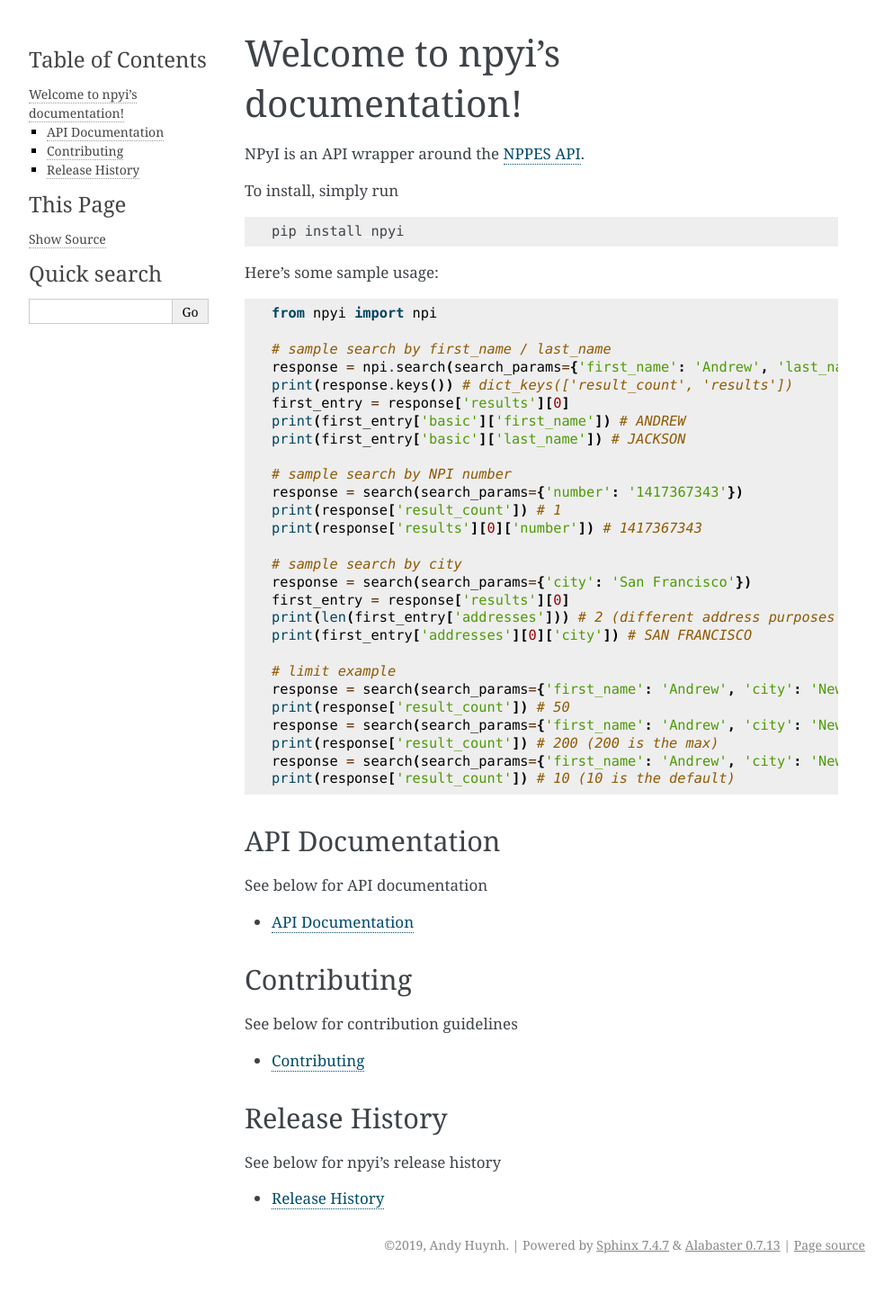
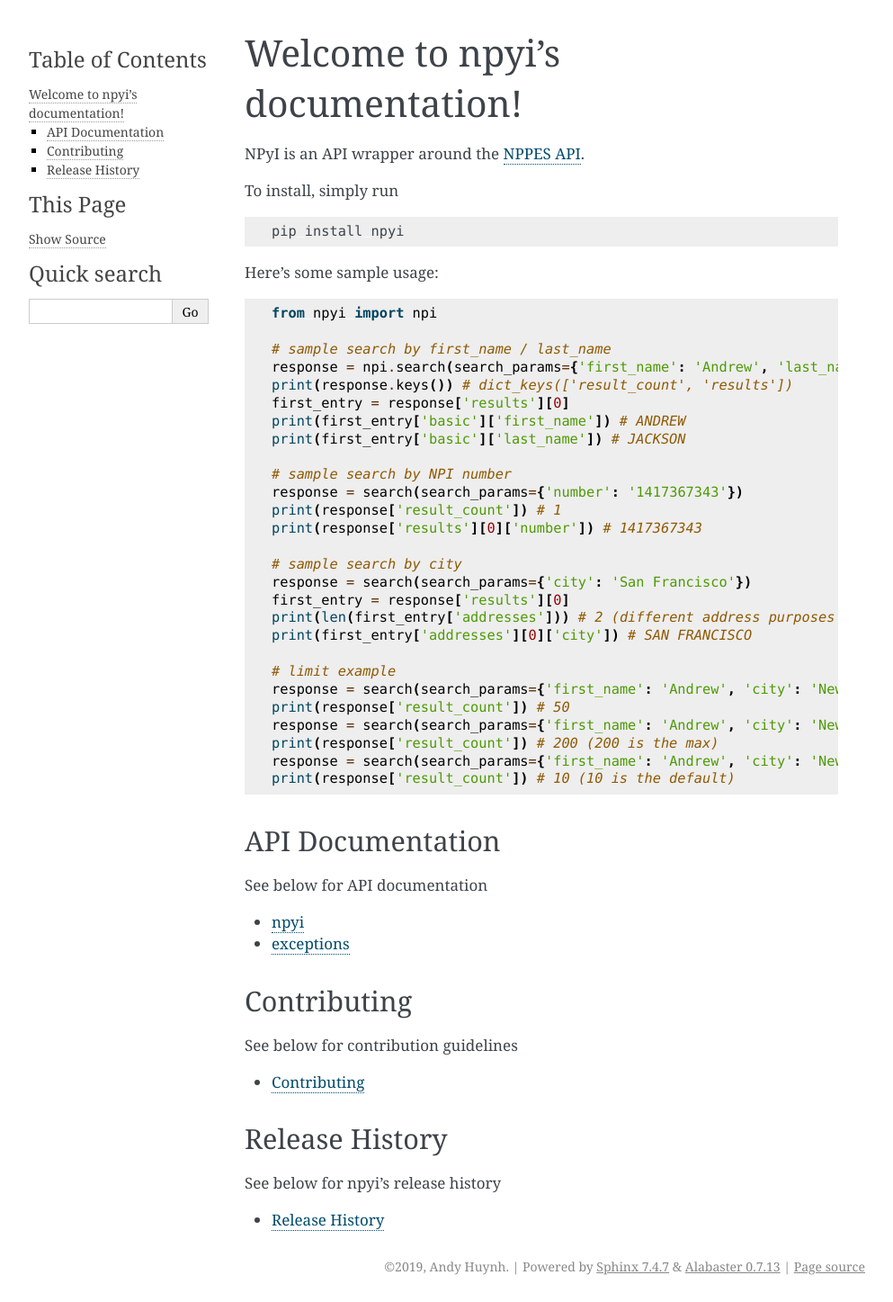
Before and after one commit to andyhuynh3/npyi, a Sphinx documentation site: the page built from docs/index.rst, in a window 1280 px wide. Shown: the whole page at 90% size, without its empty margins (148-1141 px from the left). Built offline with Sphinx 7.4.7, drawn with Linux system fonts in a browser that asks for light colours; before the commit the page ends 1423 px from its top, so only the background shows below that.

```diff
--- a/docs/npyi.rst
+++ b/docs/npyi.rst
@@ -1,7 +1,9 @@
-API Documentation
-=================
+npyi
+==============
 .. automodule:: npyi.npi
     :members:
 
+exceptions
+==============
 .. automodule:: npyi.exceptions
     :members:
```
